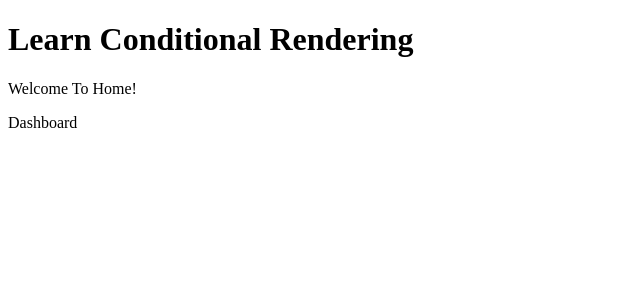
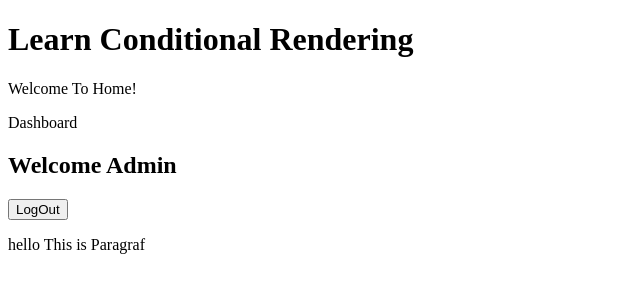
Before and after one commit to prafulM23/react-learning-journey, a React (Vite) app: page / in a window 1280 px wide. Shown: the top 300 px of the page, without its empty margins (0-640 px from the left). Built offline with nearby package versions, Linux system fonts and the light colour scheme.

Commit message:
practice conditional rendering patterns

```diff
--- a/src/components/learn_rendering.jsx
+++ b/src/components/learn_rendering.jsx
@@ -1,10 +1,23 @@
+import { useState } from "react"
+
 const LearnConditionalRendering = () => {
-    const isLogin = true;
+    const [isLogin, setIsLogin] = useState(true)
+    const role = "admin"
+    let count = 3
     return (
         <>
             <h1> Learn Conditional Rendering</h1>
             <p>{isLogin ? "Welcome To Home!" : "Plz login!"}</p>
             <p>{isLogin && "Dashboard"}</p>
+            <h2>
+                {role === "admin"
+                    ? "Welcome Admin"
+                    : role === "user"
+                        ? "Welcome User"
+                        : "Access Denied"}
+            </h2>
+            <button onClick={() => setIsLogin(!isLogin)}>{isLogin ? "LogOut" : "Login"}</button>
+            <p>{count > 0 && "hello This is Paragraf"}</p>
 
         </>
     )
```
